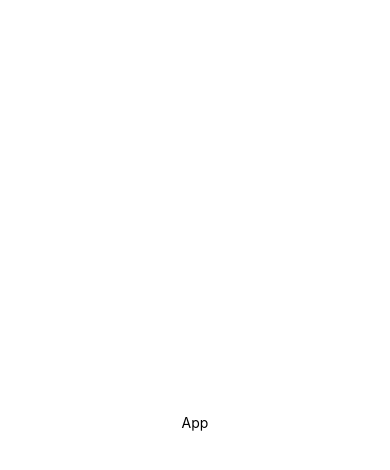
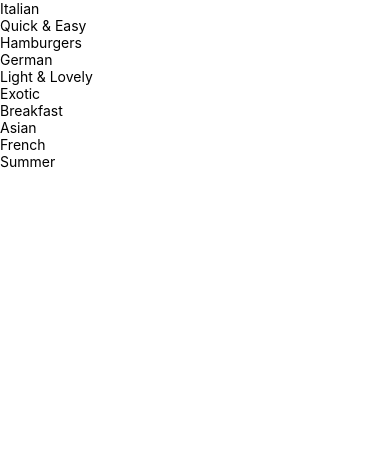
Before and after one commit to stradtkt/Meals-RN, a React Native app: screen / in a window 390 px wide. Shown: the top 470 px of the page. Built offline with nearby package versions, Linux system fonts and the light colour scheme.

Commit message:
Added the category screen and grid tile

```diff
--- a/App.js
+++ b/App.js
@@ -1,20 +1,16 @@
 import React from 'react'
 import { StyleSheet, Text, View } from 'react-native';
+import CategoryScreen from './screens/CategoryScreen';
 
 const App = () => {
   return (
-    <View style={styles.container}>
-      <Text>App</Text>
-    </View>
+    <CategoryScreen/>
   )
 }
 
 const styles = StyleSheet.create({
   container: {
-    flex: 1,
-    backgroundColor: '#fff',
-    alignItems: 'center',
-    justifyContent: 'center'
+
   }
 });
 
--- /dev/null
+++ b/components/CategoryGridTile.js
@@ -0,0 +1,16 @@
+import React from 'react'
+import { Pressable, Text, View } from 'react-native'
+
+const CategoryGridTile = ({title, color}) => {
+  return (
+    <View>
+        <Pressable>
+            <View>
+                <Text>{title}</Text>
+            </View>
+        </Pressable>
+    </View>
+  )
+}
+
+export default CategoryGridTile
--- a/screens/CategoryScreen.js
+++ b/screens/CategoryScreen.js
@@ -1,9 +1,15 @@
-import React from 'react'
-import { StyleSheet, View } from 'react-native'
+import React from 'react';
+import { StyleSheet, View, FlatList } from 'react-native';
+import CategoryGridTile from '../components/CategoryGridTile';
+import {CATEGORIES} from './../data/dummy-data';
+
+const renderCategoryItem = (itemData) => {
+    return <CategoryGridTile title={itemData.item.title} color={itemData.item.color} />
+}
 
 const CategoryScreen = () => {
   return (
-    <View></View>
+    <FlatList data={CATEGORIES} keyExtractor={(item) => item.id} renderItem={renderCategoryItem} />
   )
 }
 
@@ -11,4 +17,4 @@ const styles = StyleSheet.create({
 
 });
 
-export default CategoryScreen
+export default CategoryScreen;
```
